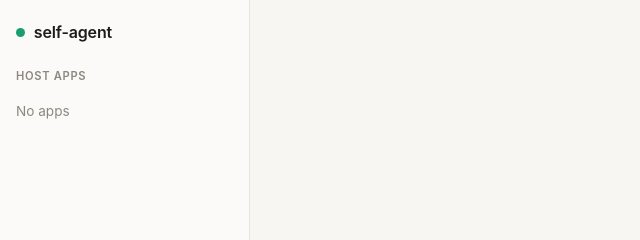
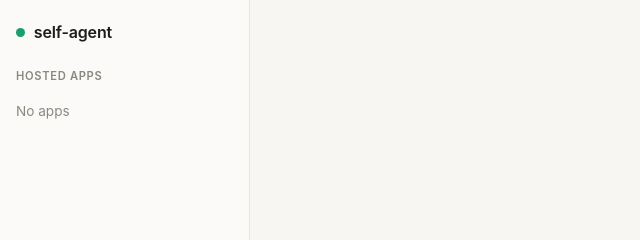
Before and after one commit to geopero123/self-improve, a website: page public/index.html in a window 1280 px wide. Shown: the top 240 px of the page, 0-640 px from the left. Drawn offline with Linux system fonts and the light colour scheme; no server answers.

Commit message:
Updated the HTML to reflect the new name 'Hosted Apps'

```diff
--- a/public/index.html
+++ b/public/index.html
@@ -16,7 +16,7 @@
         </div>
 
         <div class="sidebar-section">
-            <h2>host apps</h2>
+            <h2>Hosted Apps</h2>
             <ul id="apps-list" class="apps-list"><li class="empty">No apps</li></ul>
         </div>
     </aside>
```
